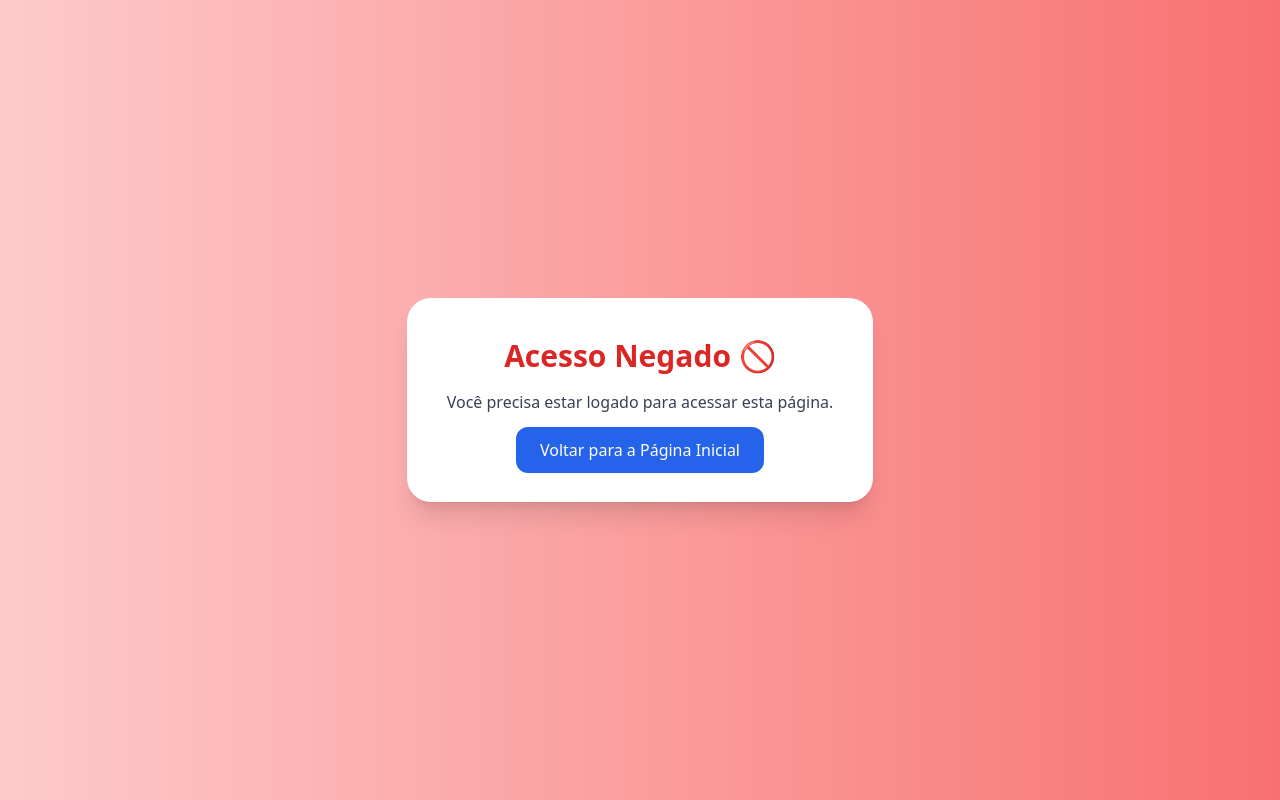
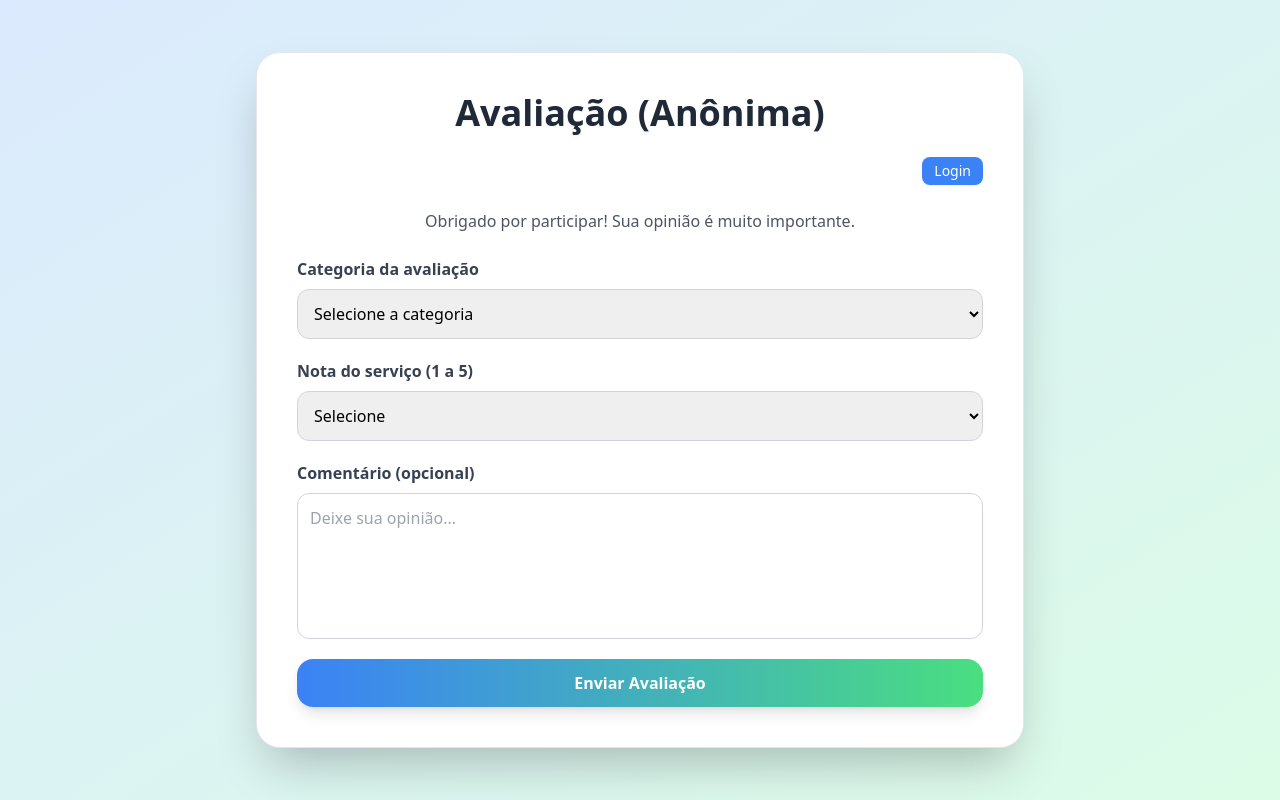
Before and after one commit to Breno-Gus/Sistema-de-Feedback, a PHP site: page /frontend/views/view_painel.php in a window 1280 px wide. Run offline with PHP 8.4, Linux system fonts and the light colour scheme; tables that the repository leaves empty or names only in its code hold one stand-in row (values such as "Sample post"); some libraries are stand-ins or nearby versions.

Commit message:
Refatora avaliação, aprimora tratamento de erros e aplica melhorias no banco de dados e interface

```diff
--- a/src/backend/database/db.php
+++ b/src/backend/database/db.php
@@ -9,13 +9,14 @@
 } catch (PDOException $e) {
     die("Erro na conexão: " . $e->getMessage());
 }
-function executarConsulta($sql, $params = []) {
+function executarConsulta($sql, $params = [])
+{
     global $pdo;
     try {
         $stmt = $pdo->prepare($sql);
         $stmt->execute($params);
         return $stmt;
     } catch (PDOException $e) {
-        die("Erro na consulta: " . $e->getMessage());
+        throw $e;
     }
 }
--- a/src/frontend/views/view_painel.php
+++ b/src/frontend/views/view_painel.php
@@ -1,72 +1,150 @@
 <?php
+session_start();
 include_once __DIR__ . '/../../backend/model/sessao.php';
+include_once __DIR__ . '/../../backend/database/db.php';
 
-// Verifica sessão
-if (!verificarSessao()) {
-    ?>
-    <!DOCTYPE html>
-    <html lang="pt-BR">
-    <head>
-        <meta charset="UTF-8">
-        <title>Acesso Negado</title>
-        <meta name="viewport" content="width=device-width, initial-scale=1.0">
-        <script src="https://cdn.tailwindcss.com"></script>
-    </head>
-    <body class="bg-gradient-to-r from-red-200 to-red-400 min-h-screen flex items-center justify-center">
-        <div class="bg-white rounded-3xl shadow-xl p-10 max-w-lg text-center">
-            <h1 class="text-3xl font-bold text-red-600 mb-4">Acesso Negado 🚫</h1>
-            <p class="text-gray-700 mb-6">Você precisa estar logado para acessar esta página.</p>
-            <a href="index.php" class="px-6 py-3 bg-blue-600 text-white rounded-xl hover:bg-blue-700 transition">
-                Voltar para a Página Inicial
-            </a>
-        </div>
-    </body>
-    </html>
-    <?php
-    exit;
-}
+$logado = verificarSessao();
+$idUsuario = $logado ? $_SESSION['usuario']['id'] : null;
+$nomeUsuario = $logado ? $_SESSION['usuario']['nome'] : 'Anônimo';
+
+// Buscar categorias exceto 'Outros'
+$categorias = executarConsulta("
+    SELECT id_categoria, nome_categoria
+    FROM categorias_avaliacao
+    WHERE nome_categoria <> 'Outros'
+    ORDER BY nome_categoria ASC
+")->fetchAll(PDO::FETCH_ASSOC);
+
+// Buscar categoria 'Outros'
+$outrosCategoria = executarConsulta("
+    SELECT id_categoria, nome_categoria
+    FROM categorias_avaliacao
+    WHERE nome_categoria = 'Outros'
+")->fetch(PDO::FETCH_ASSOC);
 ?>
-
 <!DOCTYPE html>
 <html lang="pt-BR">
 <head>
   <meta charset="UTF-8">
-  <title>Painel - Feedback Empresas</title>
+  <title>Avaliação - Feedback Empresas</title>
   <meta name="viewport" content="width=device-width, initial-scale=1.0">
   <script src="https://cdn.tailwindcss.com"></script>
+  <script src="https://cdn.jsdelivr.net/npm/sweetalert2@11"></script>
 </head>
-<body class="bg-gray-100 min-h-screen flex">
+<body class="bg-gradient-to-br from-blue-100 to-green-100 min-h-screen flex items-center justify-center p-6">
 
-  <!-- Sidebar -->
-  <aside class="w-64 bg-white shadow-md p-6 hidden md:block">
-    <h2 class="text-2xl font-bold text-blue-600 mb-8">Painel</h2>
-    <nav class="space-y-4">
-      <a href="painel.php" class="block text-gray-700 hover:text-blue-600 transition">Dashboard</a>
-      <a href="#" class="block text-gray-700 hover:text-blue-600 transition">Usuários</a>
-      <a href="#" class="block text-gray-700 hover:text-blue-600 transition">Relatórios</a>
-      <a href="logout.php" class="block text-red-600 hover:text-red-700 transition">Sair</a>
-    </nav>
-  </aside>
+<div class="max-w-3xl w-full bg-white rounded-3xl shadow-2xl p-10 space-y-6 border border-gray-200">
 
-  <!-- Main content -->
-  <main class="flex-1 p-8">
-    <h1 class="text-3xl font-bold text-gray-800 mb-6">Bem-vindo, <?= htmlspecialchars($_SESSION['usuario']['nome']) ?> 👋</h1>
+  <!-- Título -->
+  <h1 class="text-4xl font-extrabold text-gray-800 text-center mb-2 drop-shadow-sm">
+    Avaliação <?= $logado ? '' : '(Anônima)' ?>
+  </h1>
 
-    <div class="grid grid-cols-1 md:grid-cols-3 gap-6">
-      <div class="bg-white p-6 rounded-2xl shadow hover:shadow-lg transition">
-        <h3 class="text-xl font-semibold text-gray-700">Usuários Cadastrados</h3>
-        <p class="mt-2 text-gray-500">Visualize e gerencie todos os usuários do sistema.</p>
-      </div>
-      <div class="bg-white p-6 rounded-2xl shadow hover:shadow-lg transition">
-        <h3 class="text-xl font-semibold text-gray-700">Relatórios</h3>
-        <p class="mt-2 text-gray-500">Acompanhe métricas e estatísticas do sistema.</p>
-      </div>
-      <div class="bg-white p-6 rounded-2xl shadow hover:shadow-lg transition">
-        <h3 class="text-xl font-semibold text-gray-700">Configurações</h3>
-        <p class="mt-2 text-gray-500">Atualize suas informações e preferências.</p>
-      </div>
+  <!-- Painel login/logout -->
+  <div class="flex justify-end items-center mb-4 space-x-3 text-sm">
+    <?php if ($logado): ?>
+      <span class="text-gray-700 font-medium">Logado como <strong><?= htmlspecialchars($nomeUsuario) ?></strong></span>
+      <a href="logout.php" class="px-3 py-1 bg-red-500 text-white rounded-lg hover:bg-red-600 transition-shadow shadow-sm">Sair</a>
+    <?php else: ?>
+      <a href="view_login.php" class="px-3 py-1 bg-blue-500 text-white rounded-lg hover:bg-blue-600 transition-shadow shadow-sm">Login</a>
+    <?php endif; ?>
+  </div>
+
+  <p class="text-gray-600 text-center mb-6">
+    Obrigado por participar! Sua opinião é muito importante.
+  </p>
+
+  <!-- Formulário -->
+  <form id="formAvaliacao" class="space-y-5">
+
+    <!-- Categoria -->
+    <div class="flex flex-col">
+      <label class="text-gray-700 font-semibold mb-2">Categoria da avaliação</label>
+      <select name="id_categoria" required class="w-full border border-gray-300 rounded-xl p-3 focus:ring-2 focus:ring-blue-400 focus:border-transparent transition">
+        <option value="">Selecione a categoria</option>
+        <?php foreach($categorias as $cat): ?>
+          <option value="<?= $cat['id_categoria'] ?>"><?= htmlspecialchars($cat['nome_categoria']) ?></option>
+        <?php endforeach; ?>
+        <?php if ($outrosCategoria): ?>
+          <option value="<?= $outrosCategoria['id_categoria'] ?>"><?= htmlspecialchars($outrosCategoria['nome_categoria']) ?></option>
+        <?php endif; ?>
+      </select>
     </div>
-  </main>
 
+    <!-- Nota -->
+    <div class="flex flex-col">
+      <label class="text-gray-700 font-semibold mb-2">Nota do serviço (1 a 5)</label>
+      <select name="nota" required class="w-full border border-gray-300 rounded-xl p-3 focus:ring-2 focus:ring-green-400 focus:border-transparent transition">
+        <option value="">Selecione</option>
+        <?php for($i=1; $i<=5; $i++): ?>
+          <option value="<?= $i ?>"><?= $i ?> - <?php
+            echo match($i) {
+              1 => 'Péssimo',
+              2 => 'Ruim',
+              3 => 'Regular',
+              4 => 'Bom',
+              5 => 'Excelente',
+            };
+          ?></option>
+        <?php endfor; ?>
+      </select>
+    </div>
+
+    <!-- Comentário -->
+    <div class="flex flex-col">
+      <label class="text-gray-700 font-semibold mb-2">Comentário (opcional)</label>
+      <textarea name="conteudo" rows="5" class="w-full border border-gray-300 rounded-xl p-3 resize-none focus:ring-2 focus:ring-purple-400 focus:border-transparent transition" placeholder="Deixe sua opinião..."></textarea>
+    </div>
+
+    <!-- Botão -->
+    <button type="submit" class="w-full bg-gradient-to-r from-blue-500 to-green-400 text-white font-bold py-3 rounded-2xl shadow-lg hover:scale-105 transform transition-all">
+      Enviar Avaliação
+    </button>
+
+  </form>
+</div>
+
+<script>
+const form = document.getElementById('formAvaliacao');
+form.addEventListener('submit', async (e) => {
+  e.preventDefault();
+  const formData = new FormData(form);
+
+  <?php if ($logado): ?>
+  formData.append('id_usuario', '<?= $idUsuario ?>');
+  <?php endif; ?>
+
+  try {
+    const resposta = await fetch('../../backend/model/avaliacao.php', {
+      method: 'POST',
+      body: formData
+    });
+    const resultado = await resposta.json();
+
+    if (resultado.codigo === 'SUCESSO') {
+      Swal.fire({
+        icon: 'success',
+        title: 'Obrigado!',
+        text: resultado.mensagem,
+        timer: 2000,
+        showConfirmButton: false
+      }).then(() => form.reset());
+    } else {
+      Swal.fire({
+        icon: 'warning',
+        title: 'Ops...',
+        text: resultado.mensagem
+      });
+    }
+  } catch (erro) {
+    Swal.fire({
+      icon: 'error',
+      title: 'Erro',
+      text: 'Não foi possível enviar a avaliação.'
+    });
+    console.error(erro);
+  }
+});
+</script>
 </body>
 </html>
```
Also changed, not shown: src/backend/model/avaliacao.php (added, +75 -0 lines), src/backend/model/cadastro.php (+34 -7 lines), src/backend/model/login.php (+29 -8 lines), src/frontend/views/errors/error.js (+8 -2 lines), src/frontend/views/logout.php (+5 -3 lines), src/index.php (+23 -12 lines).
